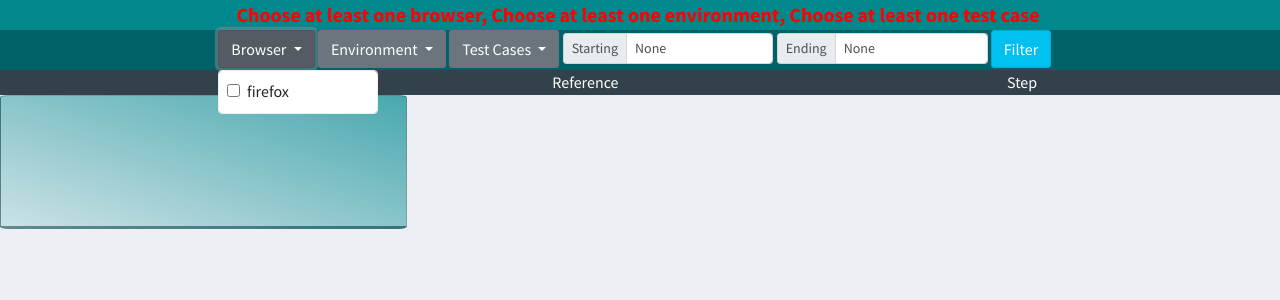
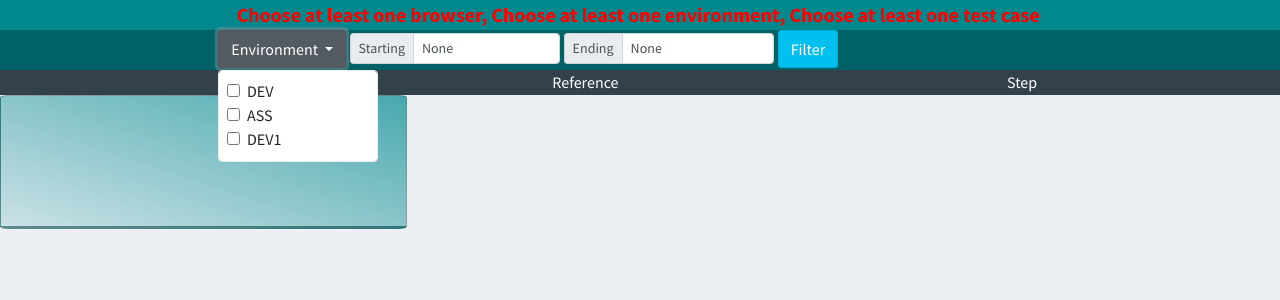
Before and after one commit to bhecquet/seleniumRobot-server, a Django app: page /snapshot/compare/1/ in a window 1280 px wide, after a click on "Environment". Shown: the top 300 px of the page. Run offline with Django 3.2, Linux system fonts and the light colour scheme; data comes from the database, SQL or seed files in the repository; some libraries are stand-ins or nearby versions.

Commit message:
issue #47: added filtering on session name
could be greatly improved

```diff
--- a/snapshotServer/templates/snapshotServer/compare.html
+++ b/snapshotServer/templates/snapshotServer/compare.html
@@ -12,6 +12,50 @@
 	<div class="col-sm-8 " style="background-color:#006266;color: white; height: 40px; ">
 		<form>
 			<div class="btn-group">
+			  <button class="btn btn-secondary dropdown-toggle" type="button" id="btnEnvironment" data-toggle="dropdown" aria-haspopup="true" aria-expanded="false">
+				Environment
+			  </button>
+				<div class="dropdown-menu" >
+					<div class="form-group">
+						{% for environment in environments %}
+							<div class="form-check">
+								{% if environment in selectedEnvironments %}
+						 			<input type="checkbox" class="form-check-input" value="{{ environment.id }}" name="environment" checked="checked" />
+						 		{% else %}
+						 			<input type="checkbox" class="form-check-input" value="{{ environment.id }}" name="environment" />
+						 		{% endif %}
+									<label class="form-check-label" for="{{ environment.id }}">{{ environment.name }}</label>
+						  	</div>
+						{% endfor %}
+					</div>
+
+				</div>
+			</div>
+
+			{% if selectedEnvironments %}
+				<div class="btn-group">
+				  <button class="btn btn-secondary dropdown-toggle" type="button" id="btnSessionName" data-toggle="dropdown" aria-haspopup="true" aria-expanded="false">
+					Sessions
+				  </button>
+					<div class="dropdown-menu" >
+						<div class="form-group">
+							{% for sessionName in sessionNames %}
+								<div class="form-check">
+									{% if sessionName in selectedSessionNames %}
+							 			<input type="checkbox" class="form-check-input" value="{{ sessionName }}" name="sessionName" checked="checked" />
+							 		{% else %}
+							 			<input type="checkbox" class="form-check-input" value="{{ sessionName }}" name="sessionName" />
+							 		{% endif %}
+										<label class="form-check-label" for="{{ sessionName }}">{{ sessionName }}</label>
+							  	</div>
+							{% endfor %}
+						</div>
+
+					</div>
+				</div>
+
+				{% if selectedSessionNames %}
+					<div class="btn-group">
 					  <button class="btn btn-secondary dropdown-toggle" type="button" id="btnBrowser" data-toggle="dropdown" aria-haspopup="true" aria-expanded="false">
 						Browser
 					  </button>
@@ -25,26 +69,6 @@
 								 			<input type="checkbox" class="form-check-input" value="{{ browser }}" name="browser" />
 								 		{% endif %}
 											<label class="form-check-label" for="{{ browser }}">{{ browser }}</label>
-						  	</div>
-						{% endfor %}
-					</div>
-
-				</div>
-			</div>
-			<div class="btn-group">
-			  <button class="btn btn-secondary dropdown-toggle" type="button" id="btnEnvironment" data-toggle="dropdown" aria-haspopup="true" aria-expanded="false">
-				Environment
-			  </button>
-				<div class="dropdown-menu" >
-					<div class="form-group">
-						{% for environment in environments %}
-							<div class="form-check">
-								{% if environment in selectedEnvironments %}
-						 			<input type="checkbox" class="form-check-input" value="{{ environment.id }}" name="environment" checked="checked" />
-						 		{% else %}
-						 			<input type="checkbox" class="form-check-input" value="{{ environment.id }}" name="environment" />
-						 		{% endif %}
-									<label class="form-check-label" for="{{ environment.id }}">{{ environment.name }}</label>
 								  	</div>
 								{% endfor %}
 							</div>
@@ -73,6 +97,8 @@
 
 						</div>
 					</div>
+				{% endif %}
+			{% endif %}
 
 			<div class="input-group w-25 input-group-sm d-inline-flex">
 			  <div class="input-group-prepend">
--- a/snapshotServer/views/SessionListView.py
+++ b/snapshotServer/views/SessionListView.py
@@ -34,13 +34,17 @@ class SessionListView(TemplateView):
 
         sessions = TestSession.objects.filter(version=self.kwargs['versionId'], compareSnapshot=True)
 
-        context['browsers'] = list(set([s.browser for s in TestSession.objects.all()]))
-        context['selectedBrowser'] = self.request.GET.getlist('browser')
-        sessions = sessions.filter(browser__in=context['selectedBrowser'])
-
         context['environments'] = TestEnvironment.objects.all()
         context['selectedEnvironments'] = TestEnvironment.objects.filter(pk__in=[int(e) for e in self.request.GET.getlist('environment')])
         sessions = sessions.filter(environment__in=context['selectedEnvironments'])
+
+        context['sessionNames'] = [s['name'] for s in sessions.values('name').order_by('name').distinct()]
+        context['selectedSessionNames'] = self.request.GET.getlist('sessionName')
+        sessions = sessions.filter(name__in=context['selectedSessionNames'])
+
+        context['browsers'] = list(set([s.browser for s in sessions]))
+        context['selectedBrowser'] = self.request.GET.getlist('browser')
+        sessions = sessions.filter(browser__in=context['selectedBrowser'])
 
         # build the list of TestCase objects which can be selected by user
         context['testCases'] = list(set([tcs.testCase for tcs in TestCaseInSession.objects.filter(session__version=self.kwargs['versionId'])]))
```
Lines whose indentation alone changed are shown as unchanged.
